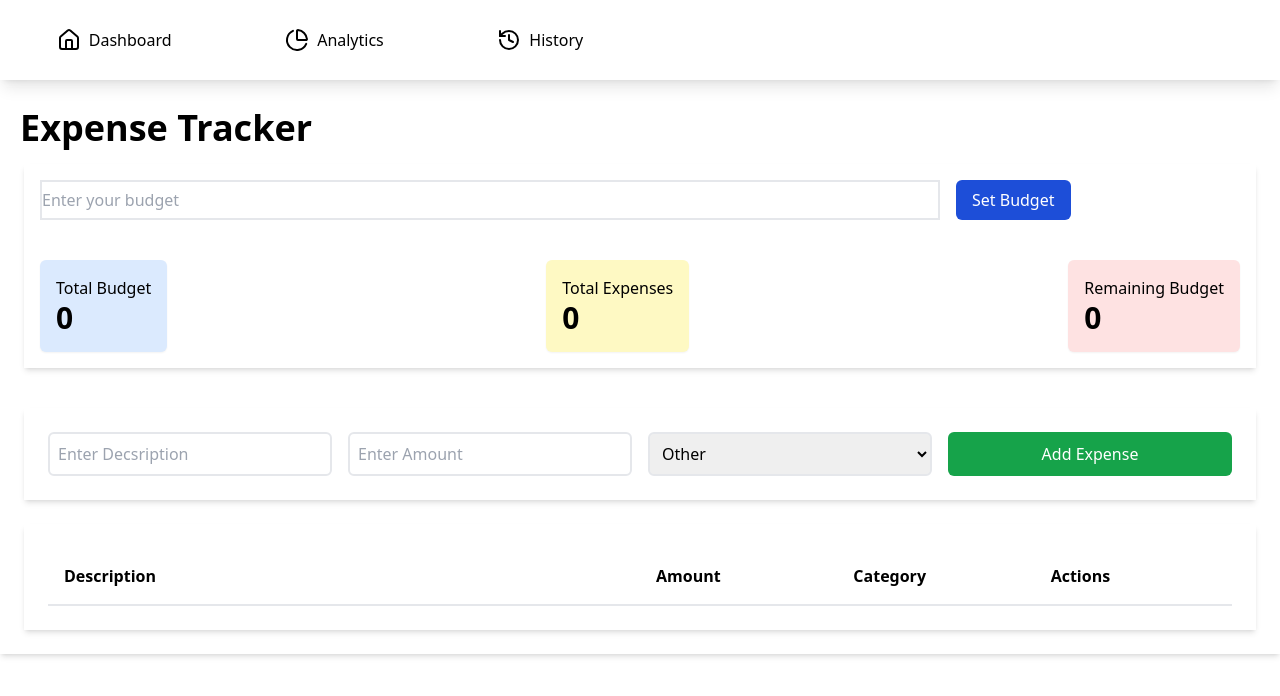
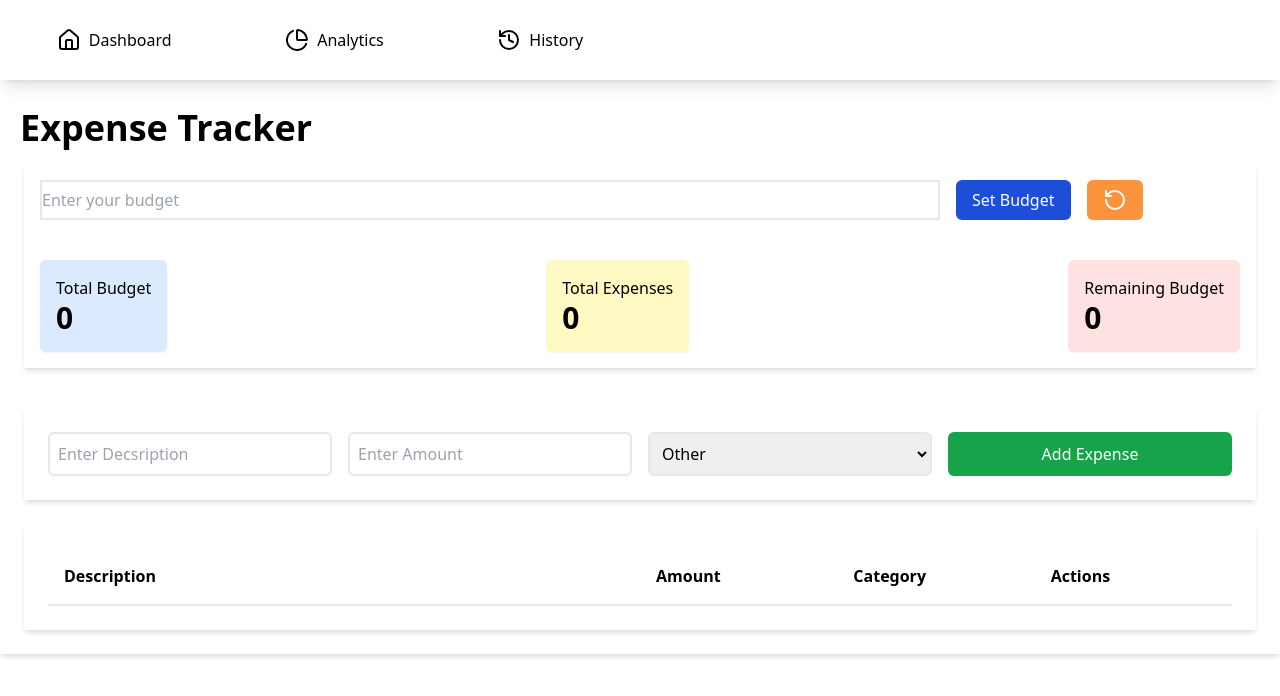
Before and after one commit to demonknight119/ExpenseManagerRTK, a React (Vite) app in the folder ExpenseManager_RTK/: page / in a window 1280 px wide. Shown: the top 696 px of the page. Built offline with nearby package versions, Linux system fonts and the light colour scheme.

Commit message:
added reset button

```diff
--- a/ExpenseManager_RTK/src/Components/Budget.jsx
+++ b/ExpenseManager_RTK/src/Components/Budget.jsx
@@ -1,6 +1,8 @@
 import React, { useState } from "react";
 import { useDispatch, useSelector } from "react-redux";
 import { setNewBudget } from "../features/budgetSlice";
+import { RotateCcw } from "lucide-react";
+import { resetBudget } from "../features/budgetSlice";
 const Budget = () => {
   const dispatch = useDispatch();
   const newBudget = useSelector((state) => state.budget.newBudget);
@@ -28,6 +30,12 @@ const Budget = () => {
         >
           Set Budget
         </button>
+        <button
+          className="bg-orange-400 text-white rounded-md py-2 px-4 ml-4"
+          onClick={() => dispatch(resetBudget())}
+        >
+          <RotateCcw />
+        </button>
       </div>
       <div className=" md:flex justify-between mt-10  grid grid-cols-1 gap-5">
         <div className="bg-blue-100 shadow-sm p-4 rounded-md">
--- a/ExpenseManager_RTK/src/features/budgetSlice.js
+++ b/ExpenseManager_RTK/src/features/budgetSlice.js
@@ -30,9 +30,17 @@ const budgetSlice = createSlice({
         )
       );
     },
+    resetBudget: (state) => {
+      state.newBudget = 0;
+      state.expenses = [];
+      state.expensesHistory = [];
+      state.remainingBudget = 0;
+      state.totalExpense = 0;
+      console.log(state);
+    },
   },
 });
 
-export const { setNewBudget, addNewExpense, deleteExpense } =
+export const { setNewBudget, addNewExpense, deleteExpense, resetBudget } =
   budgetSlice.actions;
 export default budgetSlice.reducer;
```
